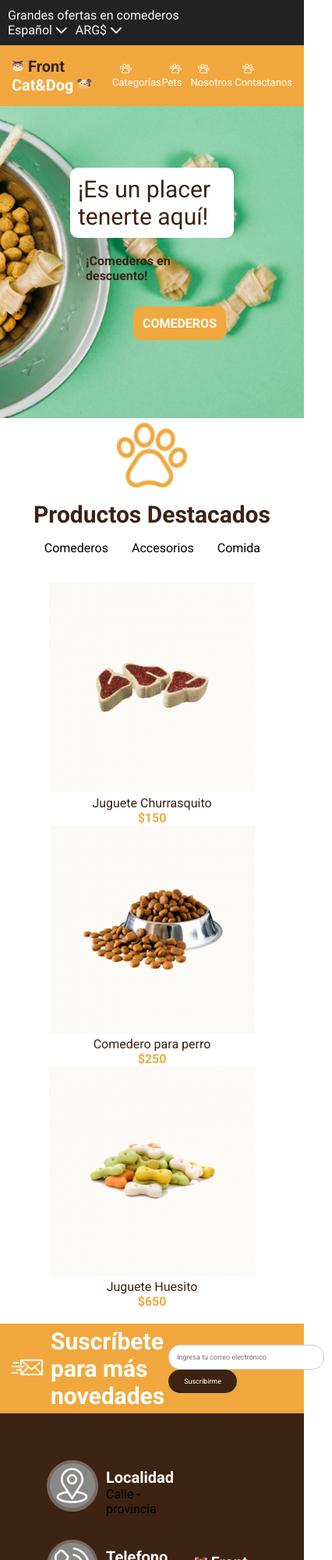
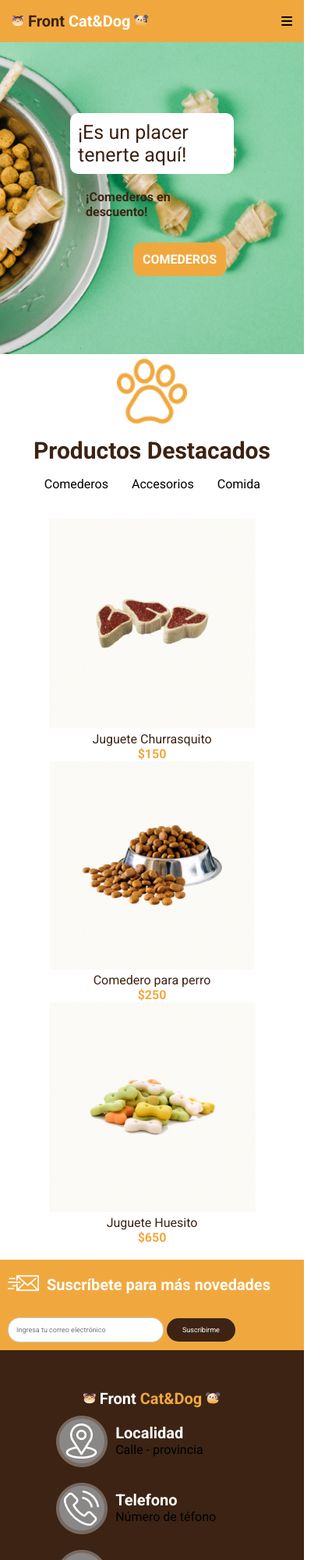
Before and after one commit to ACarolinaGonzalezA/ProyectoFrontEnd, a plain HTML site: page index.html in a window 390 px wide. Shown: the top 2000 px of the page at 78% size, 426 px wide, since content can reach past the window. Drawn offline with Linux system fonts and the light colour scheme.

Commit message:
ajustes flex mobile

```diff
--- a/css/styles.css
+++ b/css/styles.css
@@ -62,6 +62,10 @@
 }
 .nav-links img {
   margin-left: 10px;
+}
+
+.icono-mobile{
+  display: none;
 }
 
 .main-banner {
@@ -260,3 +264,52 @@ align-items: flex-start;
     justify-content: center;
     align-items: center;
   }
+
+  /*****Resposive***/
+
+@media screen and (max-width: 480px){
+
+  .header-container-top{
+    display:none;
+  }
+
+  .nav-links{
+    display: none;
+  }
+
+  .icono-mobile{
+    display: block;
+  }
+
+  .main-banner p{
+    font-size: 25px;
+  }
+
+  .main-productos{
+    display: flex;
+    flex-direction: column;
+  }
+
+  .main-suscription{
+    display: flex;
+    flex-direction: column;
+  }
+  .novedades{
+    align-items: center;
+    padding: 0;
+  }
+.novedades p{
+  font-size: 20px;
+}
+
+.suscripcion {
+  align-items: center;
+  padding: 10px;
+
+}
+
+.footer-contact{
+  flex-direction: column-reverse;
+}
+
+}
--- a/index.html
+++ b/index.html
@@ -58,7 +58,11 @@
             </li>
           </ul>
         </nav>
+        <div class="icono-mobile">
+          <i class="fa-solid fa-bars"></i>
+        </div>
       </section>
+
     </header>
 
     <main>
@@ -120,7 +124,6 @@
               <div>
                 <input type="email" placeholder="Ingresa tu correo electrónico" class="input-correo">
                 <button class="boton-suscribir">Suscribirme</button>
-              </div>
             </div>
           </article>
         </section>
```
